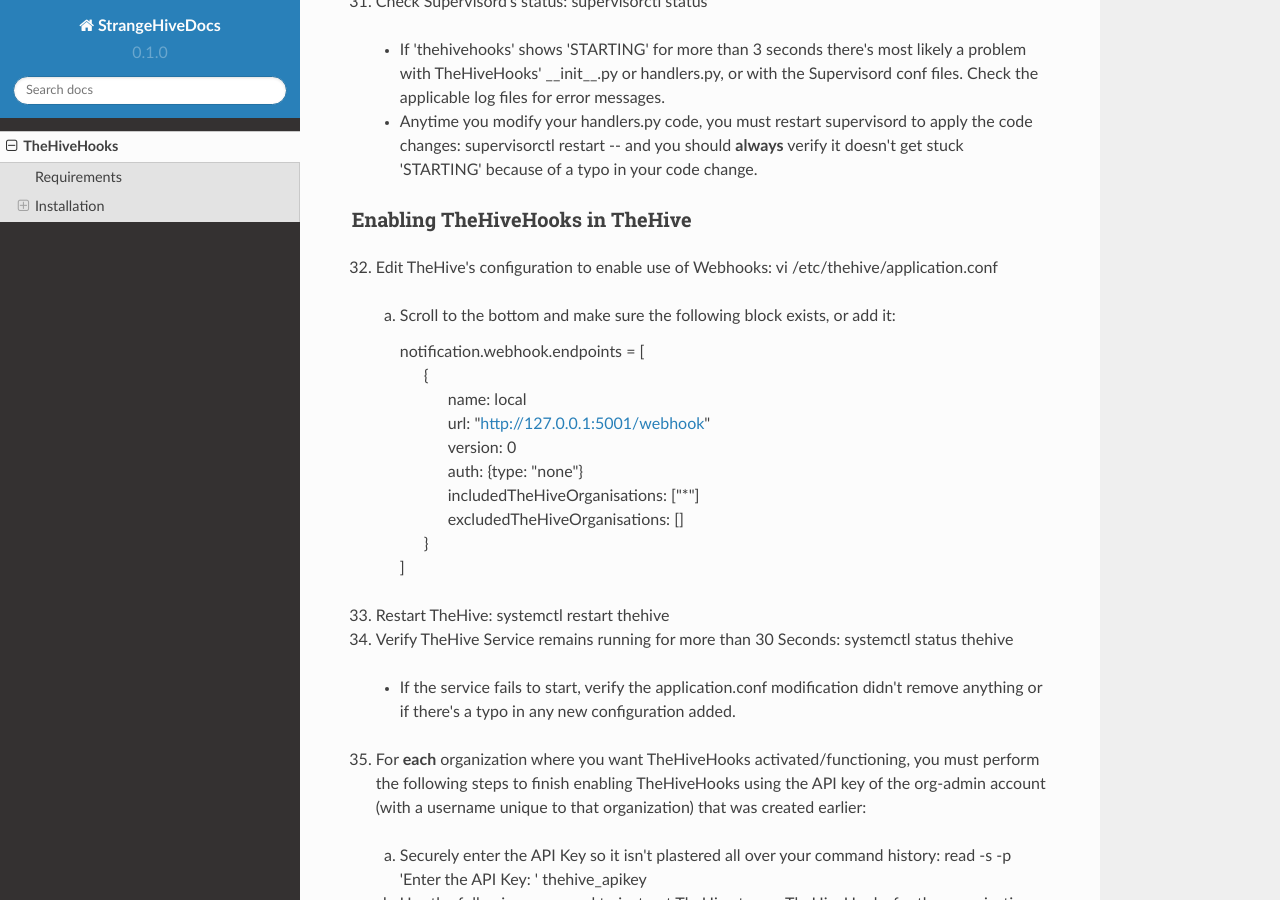
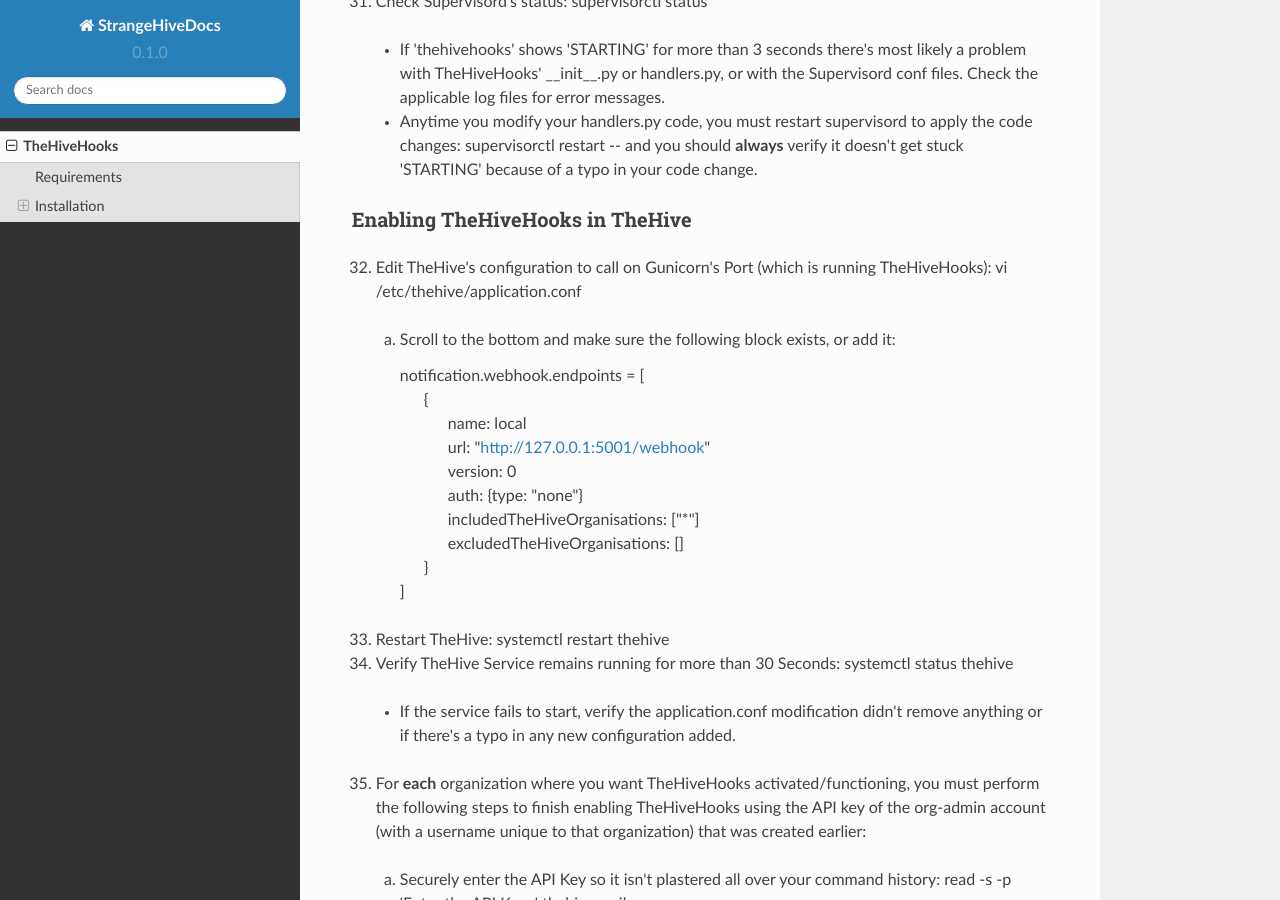
Before and after one commit to Pcktech/build-thehive, a Sphinx documentation site: the page built from docs/source/thehivehooks.rst, in a window 1280 px wide and 900 px high, scrolled down 9552 px. Built offline with Sphinx 7.4.7 and the Read the Docs theme 2.0.0, drawn with Linux system fonts in a browser that asks for light colours.

Commit message:
Update thehivehooks.rst

```diff
--- a/docs/source/thehivehooks.rst
+++ b/docs/source/thehivehooks.rst
@@ -379,7 +379,7 @@
 Enabling TheHiveHooks in TheHive
 ^^^^^^^^^^^^^^^^^^^^^^^^^^^^^^^^
 
-32. Edit TheHive's configuration to enable use of Webhooks: vi /etc/thehive/application.conf
+32. Edit TheHive's configuration to call on Gunicorn's Port (which is running TheHiveHooks): vi /etc/thehive/application.conf
 
    a. Scroll to the bottom and make sure the following block exists, or add it:
 
```
